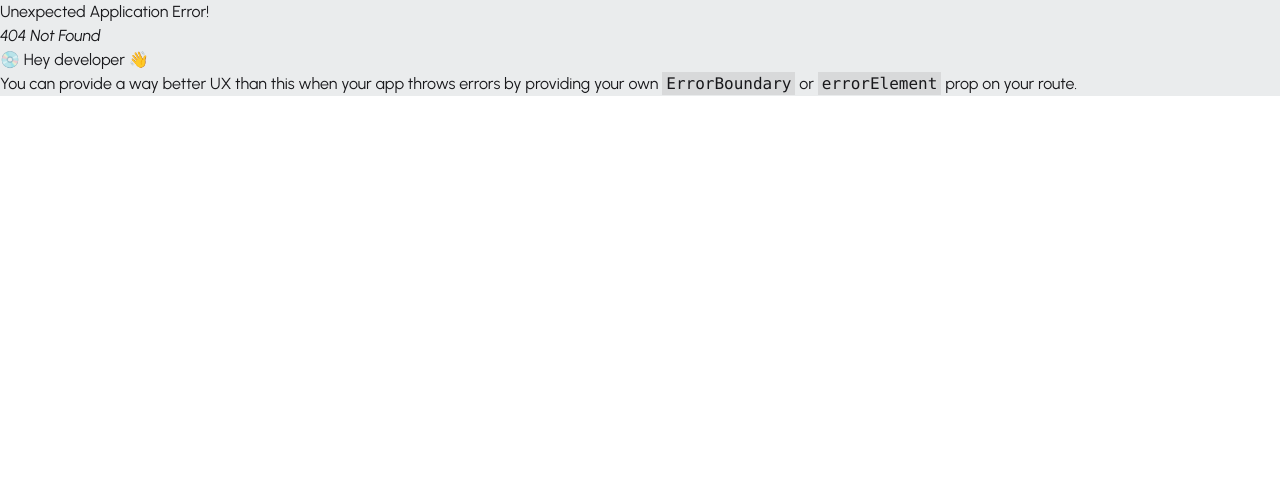
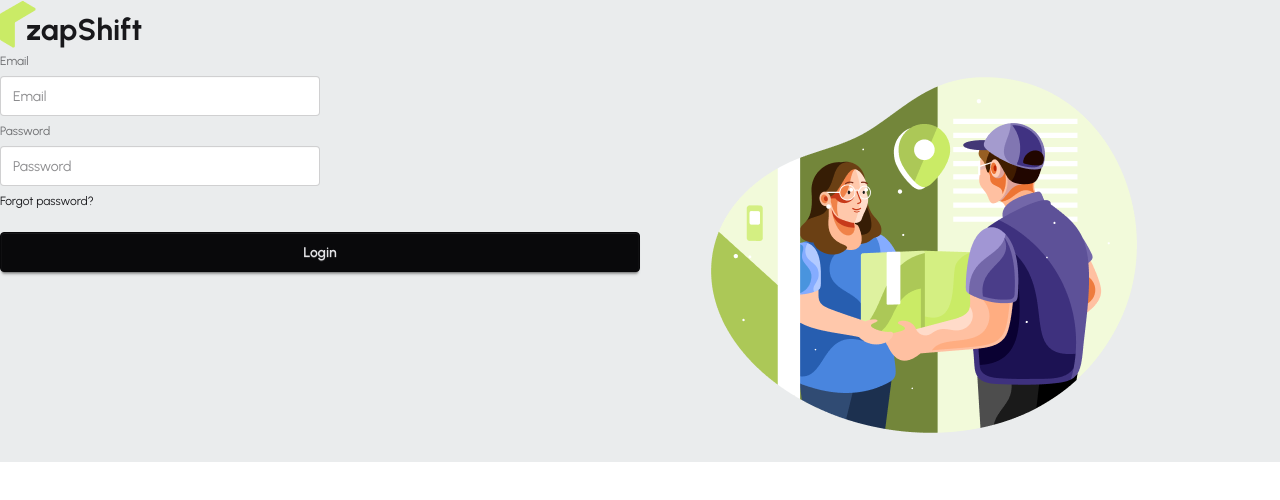
Before and after one commit to Samin1362/PH-Final-Project-Zap-Shift-Client, a React (Vite) app: page /register in a window 1280 px wide. Before the commit this address had no page. Shown: the top 500 px of the page. Built offline with nearby package versions, Linux system fonts and the light colour scheme.

Commit message:
react hook form added for registration page

```diff
--- a/package.json
+++ b/package.json
@@ -14,6 +14,7 @@
     "daisyui": "^5.5.5",
     "react": "^19.2.0",
     "react-dom": "^19.2.0",
+    "react-hook-form": "^7.66.1",
     "react-icons": "^5.5.0",
     "react-leaflet": "^5.0.0-rc.2",
     "react-responsive-carousel": "^3.2.23",
--- a/src/components/Logo/Logo.jsx
+++ b/src/components/Logo/Logo.jsx
@@ -1,12 +1,15 @@
-import React from 'react';
-import logo from '../../assets/logo.png'
+import React from "react";
+import logo from "../../assets/logo.png";
+import { Link } from "react-router";
 
 const Logo = () => {
   return (
-    <div className='flex items-end'>
-      <img src={logo} alt="" />
-      <h1 className='text-3xl font-bold -ms-2.5'>zapShift</h1>
-    </div>
+    <Link to="/">
+      <div className="flex items-end">
+        <img src={logo} alt="" />
+        <h1 className="text-3xl font-bold -ms-2.5">zapShift</h1>
+      </div>
+    </Link>
   );
 };
 
--- /dev/null
+++ b/src/layouts/AuthLayout.jsx
@@ -0,0 +1,22 @@
+import React from "react";
+import Logo from "../components/Logo/Logo";
+import { Outlet } from "react-router";
+import authImage from "../assets/authImage.png"
+
+const AuthLayout = () => {
+  return (
+    <div className="max-w-7xl mx-auto">
+      <Logo></Logo>
+      <div className="flex">
+        <div className="flex-1">
+          <Outlet></Outlet>
+        </div>
+        <div className="flex-1">
+          <img src={authImage} alt="" />
+        </div>
+      </div>
+    </div>
+  );
+};
+
+export default AuthLayout;
--- /dev/null
+++ b/src/pages/Auth/Login/Login.jsx
@@ -0,0 +1,11 @@
+import React from 'react';
+
+const Login = () => {
+  return (
+    <div>
+      <h1>This is login page</h1>
+    </div>
+  );
+};
+
+export default Login;
--- /dev/null
+++ b/src/pages/Auth/Register/Register.jsx
@@ -0,0 +1,37 @@
+import React from "react";
+import { useForm } from "react-hook-form";
+
+const Register = () => {
+
+  const { register, handleSubmit, formState: {errors} } = useForm();
+
+  const handleRegistration = (e) => {
+    console.log(e);
+  }
+
+  return (
+    <div>
+      <form onSubmit={handleSubmit(handleRegistration)}>
+        <fieldset className="fieldset">
+          <label className="label">Email</label>
+          <input type="email" {...register('email', {required: true})} className="input" placeholder="Email" />
+          {
+            errors.email?.type === 'required' && <p className="text-red-500">Email is required</p>
+          }
+          <label className="label">Password</label>
+          {/* password field */}
+          <input type="password" {...register('password', {required: true, minLength: 6})} className="input" placeholder="Password" />
+          {
+            errors.password?.type === 'required' && <p className="text-red-500">Password is required</p>
+          }
+          <div>
+            <a className="link link-hover">Forgot password?</a>
+          </div>
+          <button className="btn btn-neutral mt-4">Login</button>
+        </fieldset>
+      </form>
+    </div>
+  );
+};
+
+export default Register;
--- a/src/routes/router.jsx
+++ b/src/routes/router.jsx
@@ -2,6 +2,9 @@
 import Root from "../layouts/Root";
 import Home from "../pages/Home/Home/Home";
 import Coverage from "../pages/Coverage/Coverage";
+import AuthLayout from "../layouts/AuthLayout";
+import Login from "../pages/Auth/Login/Login";
+import Register from "../pages/Auth/Register/Register";
 
 const router = createBrowserRouter([
   {
@@ -19,6 +22,20 @@
       }
     ]
   },
+  {
+    path: "/",
+    Component: AuthLayout,
+    children: [
+      {
+        path: '/login',
+        Component: Login
+      },
+      {
+        path: '/register',
+        Component: Register
+      }
+    ]
+  }
 ]);
 
 export default router;
```
Also changed, not shown: 1 other file (tests, documents, lock files or other folders).
